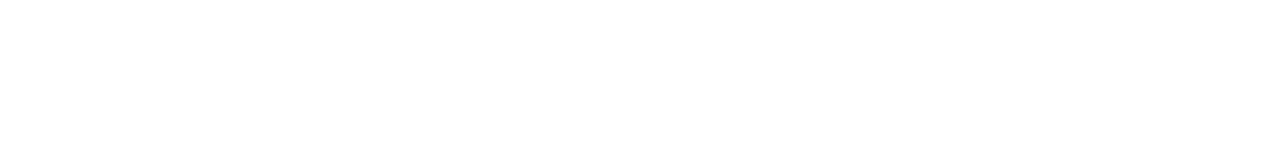
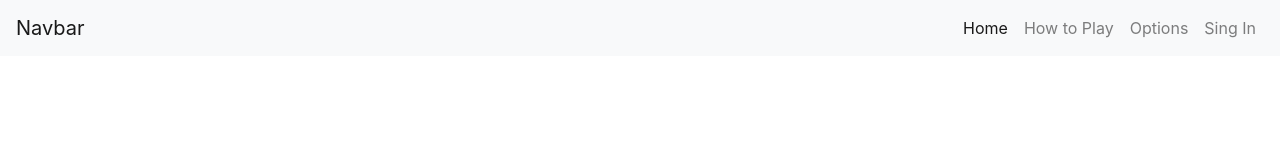
Before and after one commit to Maras00/Milestone-Project2, a plain HTML site: page index.html in a window 1280 px wide. Drawn offline with nearby package versions, Linux system fonts and the light colour scheme.

Commit message:
Added Navbar

```diff
--- a/index.html
+++ b/index.html
@@ -9,7 +9,28 @@
     <link rel="stylesheet" href="assets/css/style.css" type="text/css">
 </head>
 <body>
-
+<nav class="navbar navbar-expand-sm navbar-light bg-light">
+  <a class="navbar-brand" href="#">Navbar</a>
+  <button class="navbar-toggler" type="button" data-toggle="collapse" data-target="#navbarNavDropdown" aria-controls="navbarNavDropdown" aria-expanded="false" aria-label="Toggle navigation">
+    <span class="navbar-toggler-icon"></span>
+  </button>
+  <div class="collapse navbar-collapse" id="navbarNavDropdown">
+    <ul class="navbar-nav ml-auto">
+      <li class="nav-item active">
+        <a class="nav-link" href="#">Home <span class="sr-only">(current)</span></a>
+      </li>
+      <li class="nav-item">
+        <a class="nav-link" href="#">How to Play</a>
+      </li>
+      <li class="nav-item">
+        <a class="nav-link" href="#">Options</a>
+      </li>
+      <li class="nav-item">
+        <a class="nav-link" href="#">Sing In</a>
+      </li>
+    </ul>
+  </div>
+</nav>
 <script src="https://code.jquery.com/jquery-3.4.1.slim.min.js" integrity="sha384-J6qa4849blE2+poT4WnyKhv5vZF5SrPo0iEjwBvKU7imGFAV0wwj1yYfoRSJoZ+n" crossorigin="anonymous"></script>
 <script src="https://cdn.jsdelivr.net/npm/popper.js@1.16.0/dist/umd/popper.min.js" integrity="sha384-Q6E9RHvbIyZFJoft+2mJbHaEWldlvI9IOYy5n3zV9zzTtmI3UksdQRVvoxMfooAo" crossorigin="anonymous"></script>
 <script src="https://stackpath.bootstrapcdn.com/bootstrap/4.4.1/js/bootstrap.min.js" integrity="sha384-wfSDF2E50Y2D1uUdj0O3uMBJnjuUD4Ih7YwaYd1iqfktj0Uod8GCExl3Og8ifwB6" crossorigin="anonymous"></script>
```
